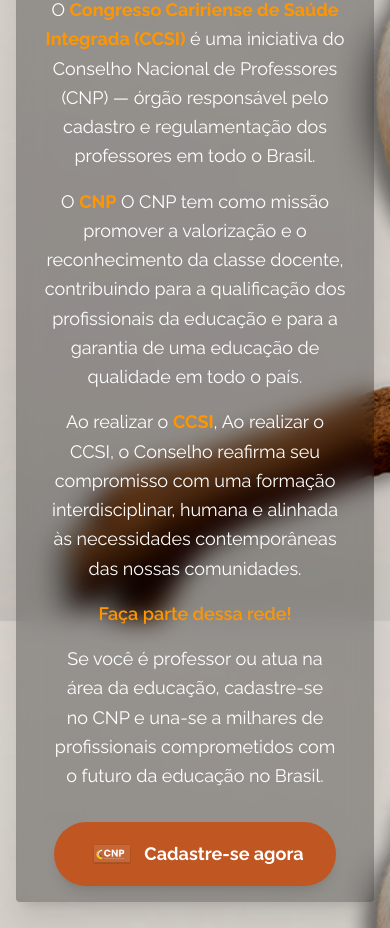
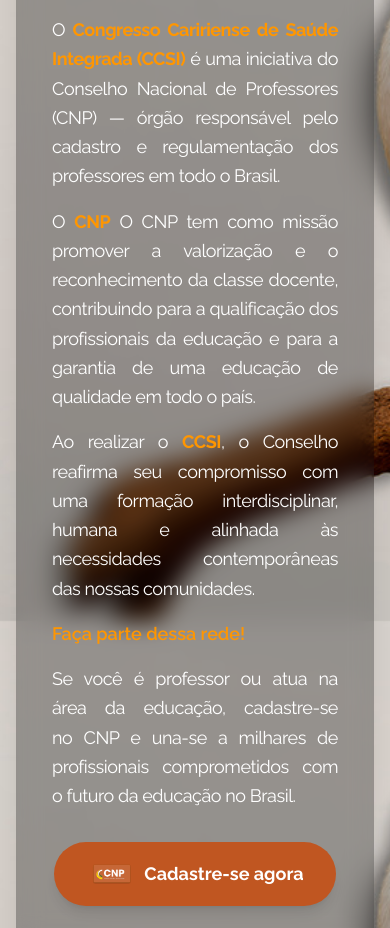
Before and after one commit to DesenvolvimentoNossaFaculdade/congresso-ccssi, a Next.js app: page / in a window 390 px wide. Shown: the part 3599-4527 px from the top of the page. Built offline with nearby package versions, Linux system fonts and the light colour scheme.

Commit message:
refac: section CNPTSection

```diff
--- a/src/components/sections/CNPSection.tsx
+++ b/src/components/sections/CNPSection.tsx
@@ -25,7 +25,7 @@ export default function CNPSection({
     title = "Realização: Conselho Nacional de Professores (CNP)",
     introParagraph1 = " é uma iniciativa do Conselho Nacional de Professores (CNP) — órgão responsável pelo cadastro e regulamentação dos professores em todo o Brasil.",
     introParagraph2 = "O CNP tem como missão promover a valorização e o reconhecimento da classe docente, contribuindo para a qualificação dos profissionais da educação e para a garantia de uma educação de qualidade em todo o país.",
-    introParagraph3 = "Ao realizar o CCSI, o Conselho reafirma seu compromisso com uma formação interdisciplinar, humana e alinhada às necessidades contemporâneas das nossas comunidades.",
+    introParagraph3 = "o Conselho reafirma seu compromisso com uma formação interdisciplinar, humana e alinhada às necessidades contemporâneas das nossas comunidades.",
     callToActionPhrase = "Faça parte dessa rede!",
     finalParagraph = "Se você é professor ou atua na área da educação, cadastre-se no CNP e una-se a milhares de profissionais comprometidos com o futuro da educação no Brasil.",
     buttonText = "Cadastre-se agora",
@@ -74,23 +74,23 @@ export default function CNPSection({
 
                 {/* Bloco de texto com botão visível apenas no mobile */}
                 <div className="w-full md:w-3/5 flex flex-col justify-center items-center md:items-start text-center md:text-left space-y-6 text-balance">
-                    <h2 id="cnp-title" className="text-3xl sm:text-4xl font-bold text-gabigol-orange drop-shadow-md">
+                    <h2 id="cnp-title" className="text-center text-3xl sm:text-4xl font-bold text-gabigol-orange drop-shadow-md text-balance">
                         {title}
                     </h2>
-                    <div className="text-lg text-white md:text-black space-y-4 leading-relaxed text-balance">
-                        <p>
+                    <div className=" p-5 text-justify text-lg text-white md:text-black space-y-4 leading-relaxed text-balance">
+                        <p className='tracking-tight'>
                             O <strong className="text-gabigol-orange">Congresso Caririense de Saúde Integrada (CCSI)</strong> {introParagraph1.split('—')[0]}—{introParagraph1.split('—')[1]}
                         </p>
-                        <p>
+                        <p className='tracking-tight'>
                             O <strong className="text-gabigol-orange">CNP</strong> {introParagraph2.split('—')[0]}
                         </p>
-                        <p>
-                            Ao realizar o <strong className="text-gabigol-orange">CCSI</strong>, {introParagraph3.split('—')[0]}
+                        <p className='tracking-tight'>
+                            Ao realizar o <strong className="text-gabigol-orange tracking-tight">CCSI</strong>, {introParagraph3.split('—')[0]}
                         </p>
-                        <p className="font-semibold text-gabigol-orange">
+                        <p className="font-semibold text-gabigol-orange ">
                             {callToActionPhrase}
                         </p>
-                        <p>
+                        <p className='tracking-tight'>
                             {finalParagraph}
                         </p>
 
```
